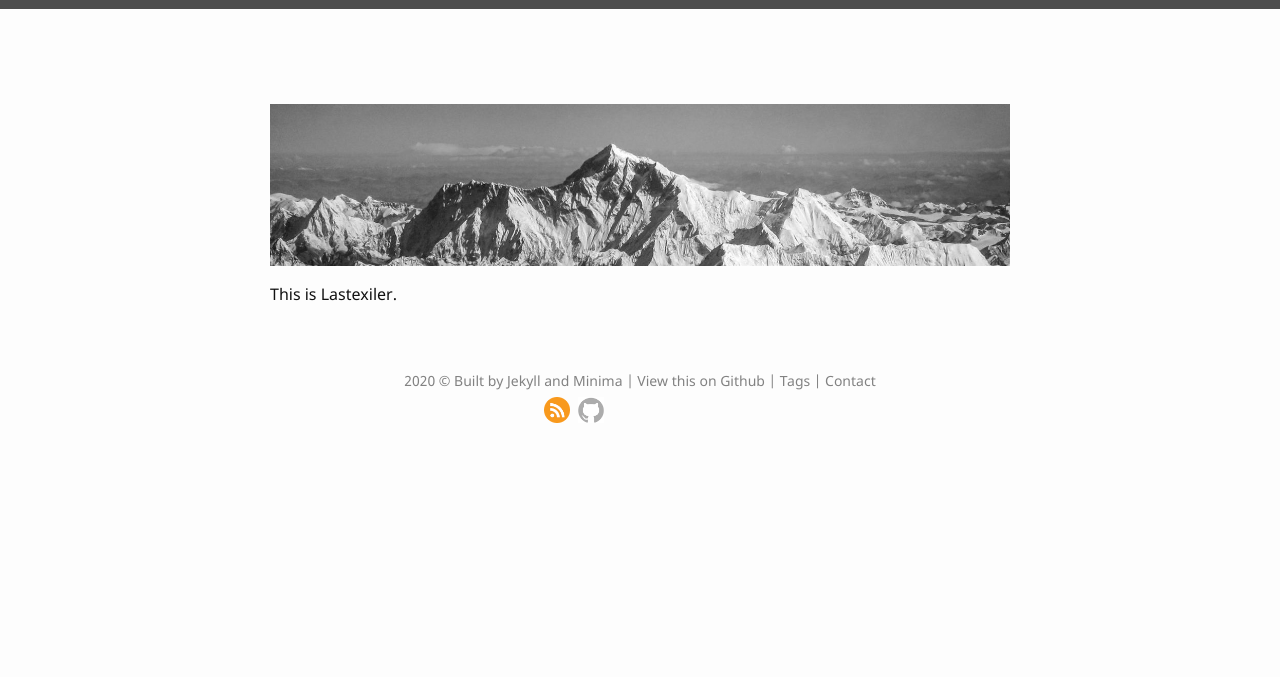
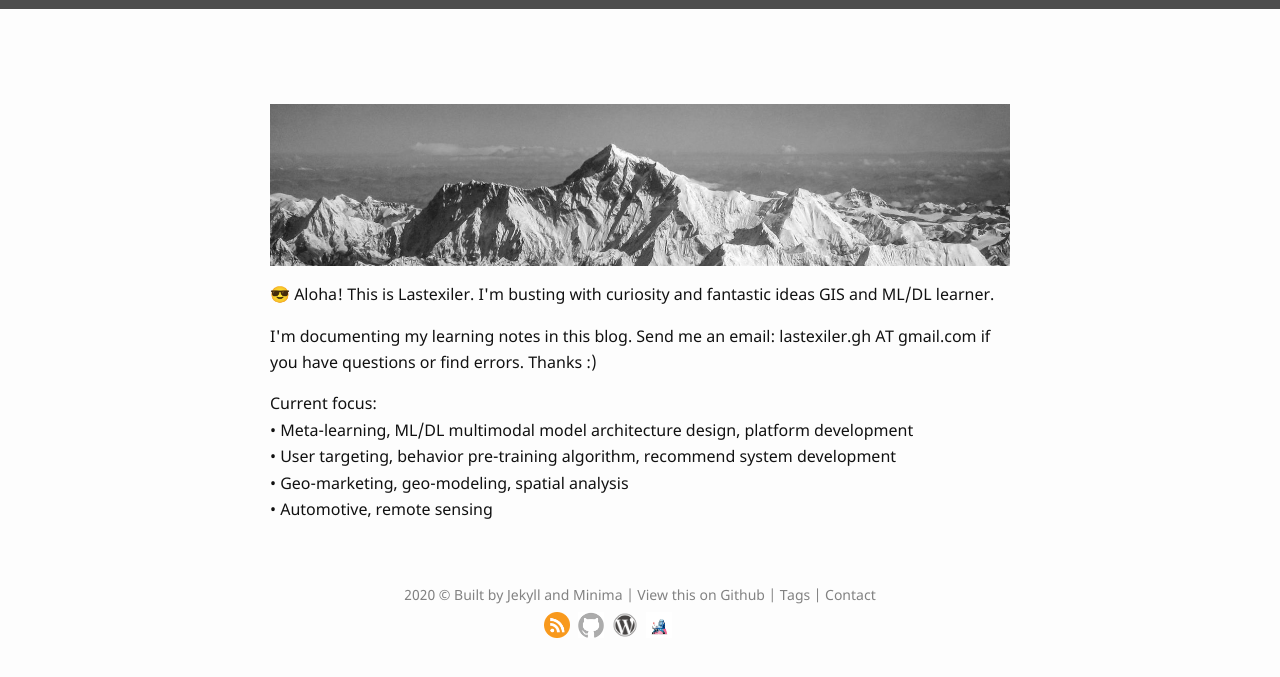
Before and after one commit to lastexiler/l-note, a Jekyll site: the page built from contact.html, in a window 1280 px wide. Shown: the top 677 px of the page. Built offline with Jekyll 4.4.1, drawn with Linux system fonts in a browser that asks for light colours; part of the change alters nothing that is shown.

Commit message:
style modify

```diff
--- a/_includes/footer.html
+++ b/_includes/footer.html
@@ -8,5 +8,9 @@
         <a href="https://github.com/lastexiler" target="_blank">
             <img src="{{ '/assets/images/logo_github.png' | relative_url }}" />
         </a>
+        <a href="https://lastexiler.wordpress.com/" target="_blank">
+            <img src="{{ '/assets/images/logo_wordpress.png' | relative_url }}" />
+        </a>
+        <img src="{{ '/assets/images/tachikoma_love.jpg' | relative_url }} " width="40" height="30">
     </p>
 </footer>
--- a/_includes/head.html
+++ b/_includes/head.html
@@ -50,6 +50,16 @@
     <!-- For Latex -->
     <script src="https://cdnjs.cloudflare.com/ajax/libs/mathjax/2.7.0/MathJax.js?config=TeX-AMS-MML_HTMLorMML" type="text/javascript"></script>
 
+    <!-- Google Analytics -->
+    <script>
+        (function(i,s,o,g,r,a,m){i['GoogleAnalyticsObject']=r;i[r]=i[r]||function(){
+        (i[r].q=i[r].q||[]).push(arguments)},i[r].l=1*new Date();a=s.createElement(o),
+        m=s.getElementsByTagName(o)[0];a.async=1;a.src=g;m.parentNode.insertBefore(a,m)
+        })(window,document,'script','https://www.google-analytics.com/analytics.js','ga');
+
+        ga('create', 'UA-8161570-6', 'auto');
+        ga('send', 'pageview');
+    </script>
 
     <!-- For Facebook share button -->
     <div id="fb-root"></div>
@@ -63,5 +73,25 @@
       }(document, 'script', 'facebook-jssdk'));
     </script>
 
+    <!-- Twitter cards -->
+    <meta name="twitter:site"    content="@{{ site.twitter_username }}">
+    <meta name="twitter:creator" content="@{{ site.author }}">
+    <meta name="twitter:title"   content="{{ page.title }}">
+
+    {% if page.excerpt %}
+        <meta name="twitter:description" content="{{ page.excerpt }}">
+    {% else %}
+        <meta name="twitter:description" content="{{ site.description }}">
+    {% endif %}
+
+    {% if page.image %}
+        <meta name="twitter:card"  content="summary_large_image">
+        {% assign rel_path = '/assets/images/' | append: page.image %}
+        <meta name="twitter:image" content="{{ rel_path | relative_url }}">
+    {% else %}
+        <meta name="twitter:card"  content="summary">
+        <meta name="twitter:image" content="{{ site.title_image }}">
+    {% endif %}
+    <!-- end of Twitter cards -->
 
 </head>
--- a/contact.html
+++ b/contact.html
@@ -5,5 +5,14 @@ layout: default
 <div class='other-pages'>
 	<img src="{{ '/assets/images/mt_everest.jpg' | relative_url }}">
 	<p></p>
-	<p>This is Lastexiler.</p>
+	<p>&#128526; Aloha! This is Lastexiler. I'm busting with curiosity and fantastic ideas GIS and ML/DL learner. </p>
+	<p>I'm documenting my learning notes in this blog. Send me an email: lastexiler.gh AT gmail.com if you have questions or find errors. Thanks :)</p>
+	<p>
+		Current focus: <br>
+		• Meta-learning, ML/DL multimodal model architecture design, platform development <br>
+		• User targeting, behavior pre-training algorithm, recommend system development <br>
+		• Geo-marketing, geo-modeling, spatial analysis <br>
+		• Automotive, remote sensing <br>
+	</p>
+	<p></p>
 </div>
```
Also changed, not shown: assets/images/favicon.ico, assets/images/favicon.png (added), assets/images/hao.jpg (added), assets/images/logo_wordpress.png (added), assets/images/tachikoma_love.jpg (renamed from assets/images/tachikoma01.jpg).
